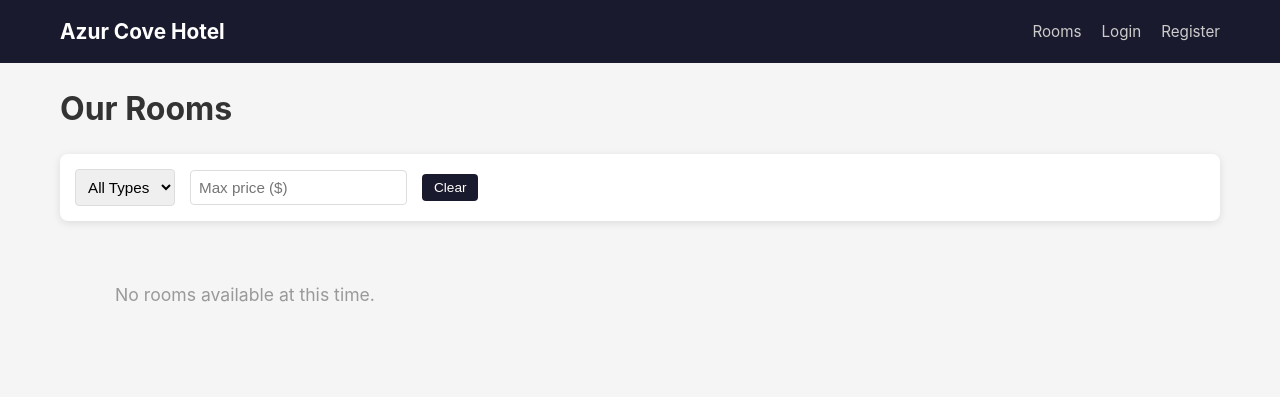
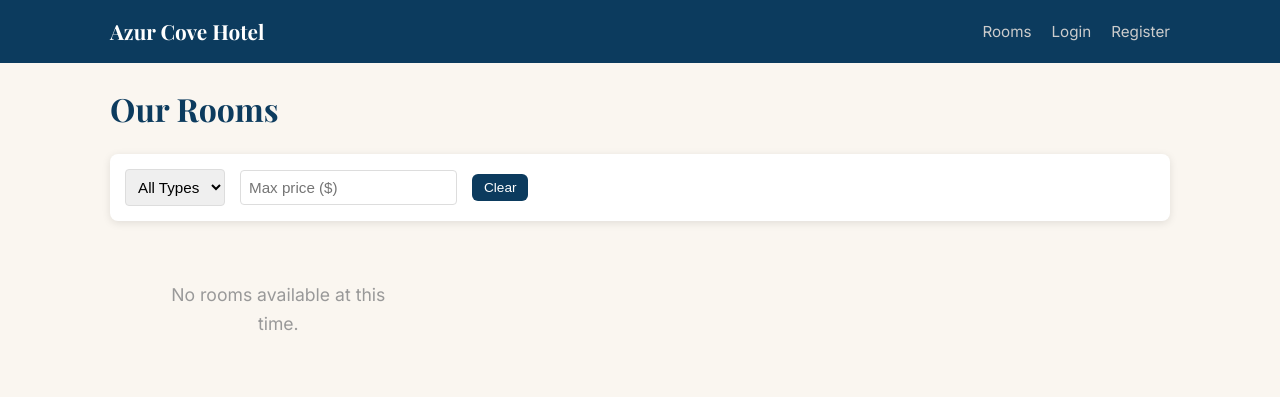
Before and after one commit to MejriBecher/Projet_js, a PHP site: page / in a window 1280 px wide. Shown: the top 397 px of the page. Run offline with PHP 8.4, Linux system fonts and the light colour scheme; data that the repository does not hold is empty.

Commit message:
feat: apply coastal design system with CSS custom properties
- Add :root variables for brand palette (navy, ocean, sky, sand, linen)
- Add font variables (Playfair Display + Inter) and border-radius tokens
- Replace hardcoded #1a1a2e with var(--navy) throughout
- Update page background to linen (#FAF6F0), max-width to 1100px
- Update navbar, buttons, headings, tables, cards with new tokens
- Match chart.js bar color to navy brand color

```diff
--- a/assets/css/style.css
+++ b/assets/css/style.css
@@ -1,14 +1,29 @@
+:root {
+  --navy:     #0C3B5E;
+  --ocean:    #1A6A9A;
+  --sky:      #7EC8E3;
+  --mist:     #E8F4FD;
+  --sand:     #D4A96A;
+  --linen:    #FAF6F0;
+  --charcoal: #2C2C2A;
+  --font-heading: 'Playfair Display', serif;
+  --font-body:    'Inter', sans-serif;
+  --radius-sm: 6px;
+  --radius-md: 10px;
+  --radius-lg: 16px;
+}
+
 *, *::before, *::after { box-sizing: border-box; margin: 0; padding: 0; }
-body { font-family: -apple-system, BlinkMacSystemFont, 'Segoe UI', Roboto, sans-serif; background: #f5f5f5; color: #333; line-height: 1.6; }
-.container { max-width: 1200px; margin: 0 auto; padding: 0 20px; }
+body { font-family: var(--font-body); background: var(--linen); color: var(--charcoal); line-height: 1.6; }
+.container { max-width: 1100px; margin: 0 auto; padding: 0 20px; }
 
 /* Nav */
-.navbar { background: #1a1a2e; color: #fff; padding: 15px 0; }
+.navbar { background: var(--navy); color: #fff; padding: 15px 0; }
 .navbar .container { display: flex; justify-content: space-between; align-items: center; }
-.brand { font-size: 1.3em; font-weight: 700; color: #fff; text-decoration: none; }
+.brand { font-family: var(--font-heading); font-size: 1.3em; font-weight: 700; color: #fff; text-decoration: none; }
 .nav-links { list-style: none; display: flex; gap: 20px; }
 .nav-links a { color: #ccc; text-decoration: none; font-size: 0.95em; }
-.nav-links a:hover { color: #fff; }
+.nav-links a:hover { color: var(--sky); }
 
 /* Flash */
 .flash { padding: 12px 16px; border-radius: 6px; margin: 15px 0; font-size: 0.95em; }
@@ -23,8 +38,8 @@ body { font-family: -apple-system, BlinkMacSystemFont, 'Segoe UI', Roboto, sans-
 .form-group label { display: block; margin-bottom: 5px; font-weight: 600; font-size: 0.95em; }
 .form-group input, .form-group select, .form-group textarea { width: 100%; padding: 10px; border: 1px solid #ddd; border-radius: 4px; font-size: 1em; }
 .form-group textarea { resize: vertical; min-height: 80px; }
-.btn { display: inline-block; padding: 10px 20px; background: #1a1a2e; color: #fff; border: none; border-radius: 4px; cursor: pointer; font-size: 1em; text-decoration: none; }
-.btn:hover { background: #16213e; }
+.btn { display: inline-block; padding: 10px 20px; background: var(--navy); color: #fff; border: none; border-radius: var(--radius-sm); cursor: pointer; font-size: 1em; text-decoration: none; }
+.btn:hover { background: var(--ocean); }
 .btn-sm { padding: 6px 12px; font-size: 0.85em; }
 .btn-danger { background: #c0392b; }
 .btn-danger:hover { background: #a93226; }
@@ -33,15 +48,15 @@ body { font-family: -apple-system, BlinkMacSystemFont, 'Segoe UI', Roboto, sans-
 
 /* Room grid */
 .room-grid { display: grid; grid-template-columns: repeat(auto-fill, minmax(320px, 1fr)); gap: 25px; margin: 20px 0; }
-.room-card { background: #fff; border-radius: 8px; overflow: hidden; box-shadow: 0 2px 8px rgba(0,0,0,0.1); }
+.room-card { background: #fff; border-radius: var(--radius-lg); overflow: hidden; box-shadow: 0 2px 12px rgba(12,59,94,0.08); }
 .room-img { height: 200px; background: #e0e0e0; display: flex; align-items: center; justify-content: center; overflow: hidden; }
 .room-img img { width: 100%; height: 100%; object-fit: cover; }
 .room-img-placeholder { color: #999; font-size: 0.9em; }
 .room-info { padding: 20px; }
-.room-info h3 { margin-bottom: 5px; }
+.room-info h3 { font-family: var(--font-heading); color: var(--navy); margin-bottom: 5px; }
 .room-type { color: #666; font-size: 0.9em; text-transform: uppercase; margin-bottom: 8px; }
 .room-desc { color: #555; font-size: 0.9em; margin-bottom: 12px; }
-.room-price { font-size: 1.2em; font-weight: 700; color: #1a1a2e; margin-bottom: 5px; }
+.room-price { font-size: 1.2em; font-weight: 700; color: var(--navy); margin-bottom: 5px; }
 .room-capacity { color: #777; font-size: 0.85em; margin-bottom: 12px; }
 
 /* Filter bar */
@@ -52,7 +67,7 @@ body { font-family: -apple-system, BlinkMacSystemFont, 'Segoe UI', Roboto, sans-
 .table-wrap { overflow-x: auto; margin: 20px 0; }
 table { width: 100%; border-collapse: collapse; background: #fff; box-shadow: 0 2px 8px rgba(0,0,0,0.1); border-radius: 8px; overflow: hidden; }
 th, td { padding: 12px 15px; text-align: left; border-bottom: 1px solid #eee; }
-th { background: #1a1a2e; color: #fff; font-weight: 600; }
+th { background: var(--navy); color: #fff; font-weight: 600; }
 tr:hover { background: #f9f9f9; }
 
 /* Admin */
@@ -61,7 +76,7 @@ tr:hover { background: #f9f9f9; }
 .admin-sidebar ul { list-style: none; }
 .admin-sidebar li { margin-bottom: 2px; }
 .admin-sidebar a { display: block; padding: 10px 15px; background: #fff; color: #333; text-decoration: none; border-radius: 4px; }
-.admin-sidebar a:hover { background: #1a1a2e; color: #fff; }
+.admin-sidebar a:hover { background: var(--navy); color: #fff; }
 .admin-content { flex: 1; min-width: 0; }
 
 /* Status badges */
@@ -78,14 +93,14 @@ tr:hover { background: #f9f9f9; }
 .stats-grid { display: grid; grid-template-columns: repeat(auto-fill, minmax(250px, 1fr)); gap: 20px; margin: 20px 0; }
 .stat-card { background: #fff; padding: 20px; border-radius: 8px; box-shadow: 0 2px 8px rgba(0,0,0,0.1); text-align: center; }
 .stat-card h3 { font-size: 0.9em; color: #666; margin-bottom: 5px; }
-.stat-card .value { font-size: 2em; font-weight: 700; color: #1a1a2e; }
+.stat-card .value { font-size: 2em; font-weight: 700; color: var(--navy); }
 .chart-wrap { background: #fff; padding: 20px; border-radius: 8px; box-shadow: 0 2px 8px rgba(0,0,0,0.1); margin: 20px 0; }
 .chart-grid { display: grid; grid-template-columns: 1fr 1fr; gap: 20px; }
 .chart-box { min-height: 300px; }
 
 /* Misc */
 .empty-state { text-align: center; padding: 40px; color: #999; font-size: 1.1em; }
-h1 { margin: 20px 0; }
+h1 { font-family: var(--font-heading); color: var(--navy); margin: 20px 0; }
 
 @media (max-width: 768px) {
     .room-grid { grid-template-columns: 1fr; }
--- a/assets/js/admin-charts.js
+++ b/assets/js/admin-charts.js
@@ -25,7 +25,7 @@ document.addEventListener('DOMContentLoaded', function() {
                 type: 'bar',
                 data: {
                     labels: d.revenue.labels,
-                    datasets: [{ label: 'Revenue ($)', data: d.revenue.data, backgroundColor: '#1a1a2e' }]
+                    datasets: [{ label: 'Revenue ($)', data: d.revenue.data, backgroundColor: '#0C3B5E' }]
                 },
                 options: { responsive: true, plugins: { legend: { display: false } } }
             });
```
